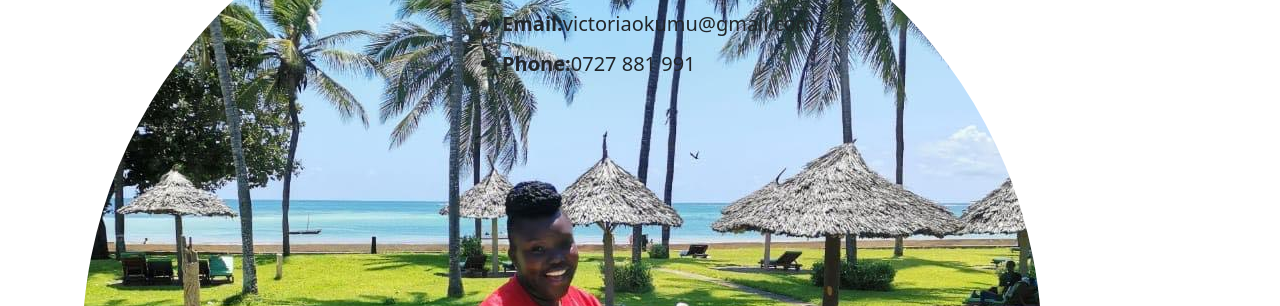
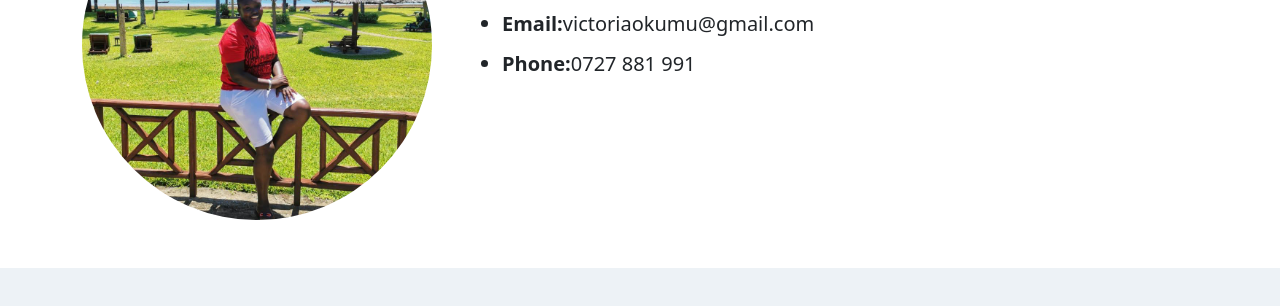
Before and after one commit to vokumu/portfolio, a plain HTML site: page index.html in a window 1280 px wide. Shown: the part 226-532 px from the top of the page. Drawn offline with Linux system fonts and the light colour scheme.

Commit message:
Add the readme file and made correction on styles.css

```diff
--- a/css/styles.css
+++ b/css/styles.css
@@ -15,7 +15,7 @@ background-color: #EDF2F6 !important;
 }
 .circular-img {
     border-radius: 50%;
-    height: 35S0px;
+    height: 350px;
   }
   .bold{
       font-weight: bold;
```
Also changed, not shown: 1 other file.
